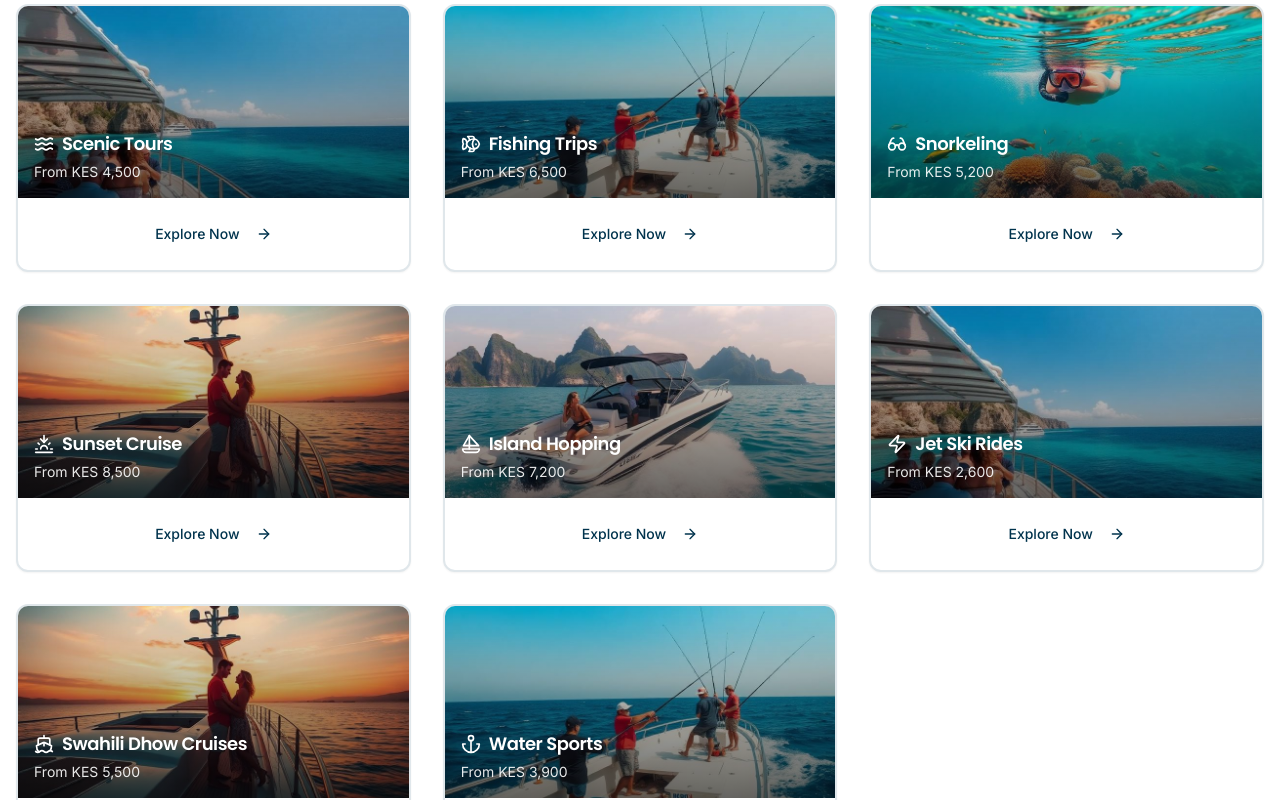
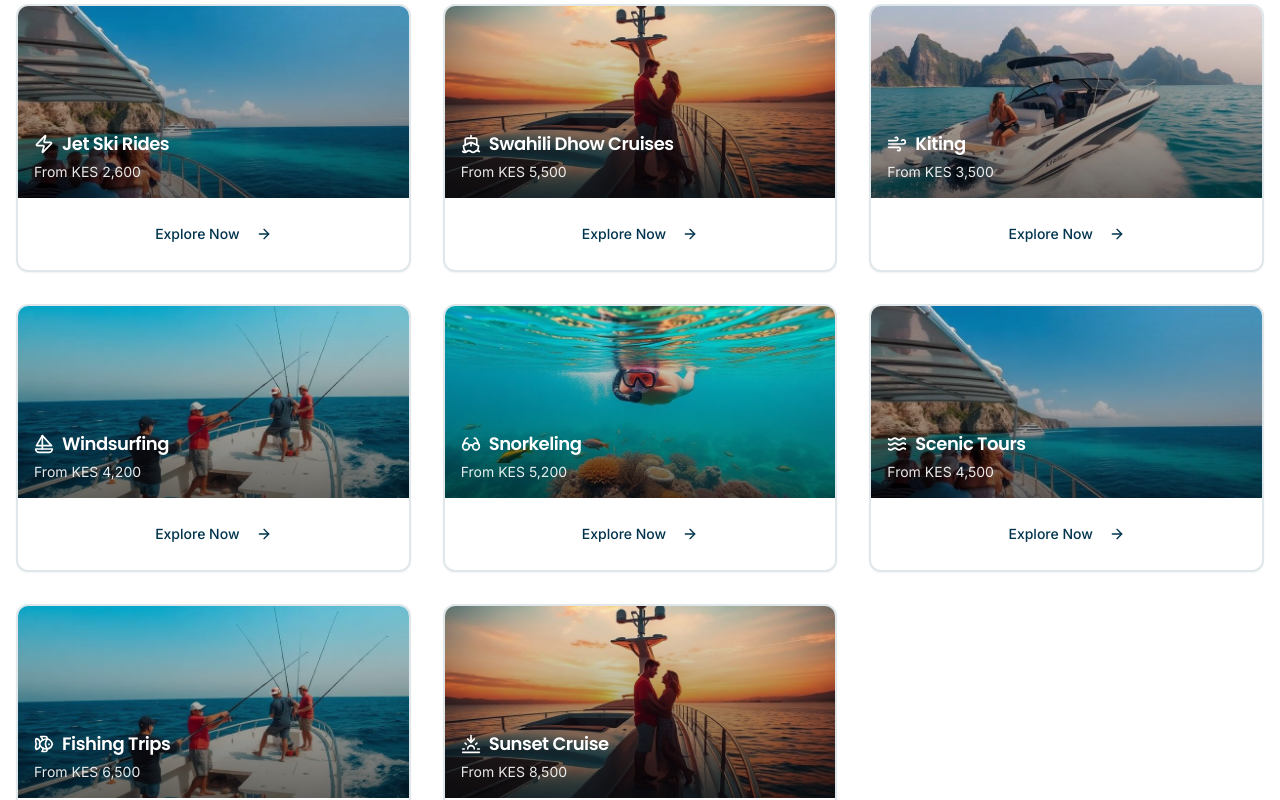
Before and after one commit to Osike/sea-bound-ventures, a React (Vite) app: page / in a window 1280 px wide. Shown: the part 1240-2040 px from the top of the page. Built offline with nearby package versions, Linux system fonts and the light colour scheme; the HTML template or start-up script is replaced by a standard one.

Commit message:
Reorder popular sea activities

```diff
--- a/src/pages/Index.tsx
+++ b/src/pages/Index.tsx
@@ -6,7 +6,7 @@ import { Button } from "@/components/ui/button";
 import { Input } from "@/components/ui/input";
 import { Card, CardContent } from "@/components/ui/card";
 import { Badge } from "@/components/ui/badge";
-import { Search, MapPin, Calendar, CheckCircle, Shield, Star, DollarSign, Waves, Anchor, Fish, Glasses, Sailboat, Sunset, Ship, Zap } from "lucide-react";
+import { Search, MapPin, Calendar, CheckCircle, Shield, Star, DollarSign, Waves, Anchor, Fish, Glasses, Sailboat, Sunset, Ship, Zap, Wind } from "lucide-react";
 import heroBoat from "@/assets/hero-boat.jpg";
 import scenicTour from "@/assets/scenic-tour.jpg";
 import fishingTrip from "@/assets/fishing-trip.jpg";
@@ -16,6 +16,36 @@ import islandHopping from "@/assets/island-hopping.jpg";
 
 const Index = () => {
   const activities = [
+    {
+      title: "Jet Ski Rides",
+      image: scenicTour,
+      icon: <Zap className="w-5 h-5" />,
+      startingPrice: "KES 2,600",
+    },
+    {
+      title: "Swahili Dhow Cruises",
+      image: sunsetCruise,
+      icon: <Ship className="w-5 h-5" />,
+      startingPrice: "KES 5,500",
+    },
+    {
+      title: "Kiting",
+      image: islandHopping,
+      icon: <Wind className="w-5 h-5" />,
+      startingPrice: "KES 3,500",
+    },
+    {
+      title: "Windsurfing",
+      image: fishingTrip,
+      icon: <Sailboat className="w-5 h-5" />,
+      startingPrice: "KES 4,200",
+    },
+    {
+      title: "Snorkeling",
+      image: snorkelingImg,
+      icon: <Glasses className="w-5 h-5" />,
+      startingPrice: "KES 5,200",
+    },
     {
       title: "Scenic Tours",
       image: scenicTour,
@@ -29,40 +59,10 @@ const Index = () => {
       startingPrice: "KES 6,500",
     },
     {
-      title: "Snorkeling",
-      image: snorkelingImg,
-      icon: <Glasses className="w-5 h-5" />,
-      startingPrice: "KES 5,200",
-    },
-    {
       title: "Sunset Cruise",
       image: sunsetCruise,
       icon: <Sunset className="w-5 h-5" />,
       startingPrice: "KES 8,500",
-    },
-    {
-      title: "Island Hopping",
-      image: islandHopping,
-      icon: <Sailboat className="w-5 h-5" />,
-      startingPrice: "KES 7,200",
-    },
-    {
-      title: "Jet Ski Rides",
-      image: scenicTour,
-      icon: <Zap className="w-5 h-5" />,
-      startingPrice: "KES 2,600",
-    },
-    {
-      title: "Swahili Dhow Cruises",
-      image: sunsetCruise,
-      icon: <Ship className="w-5 h-5" />,
-      startingPrice: "KES 5,500",
-    },
-    {
-      title: "Water Sports",
-      image: fishingTrip,
-      icon: <Anchor className="w-5 h-5" />,
-      startingPrice: "KES 3,900",
     },
   ];
 
```
